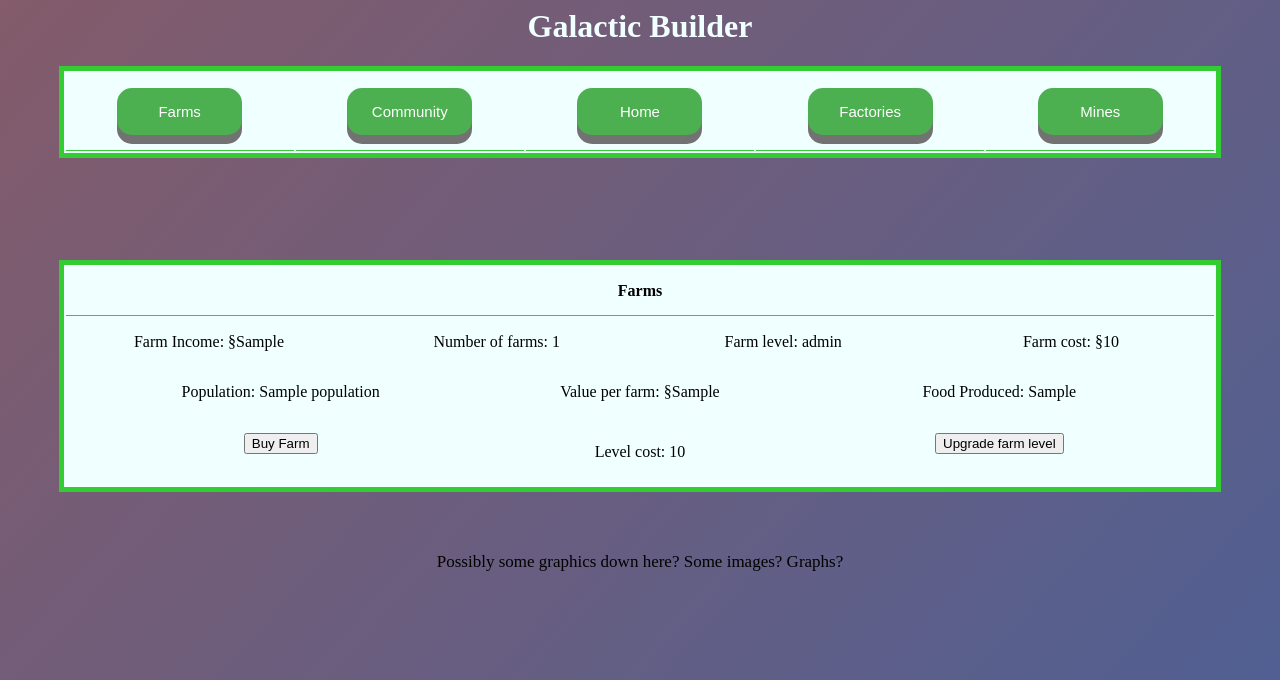
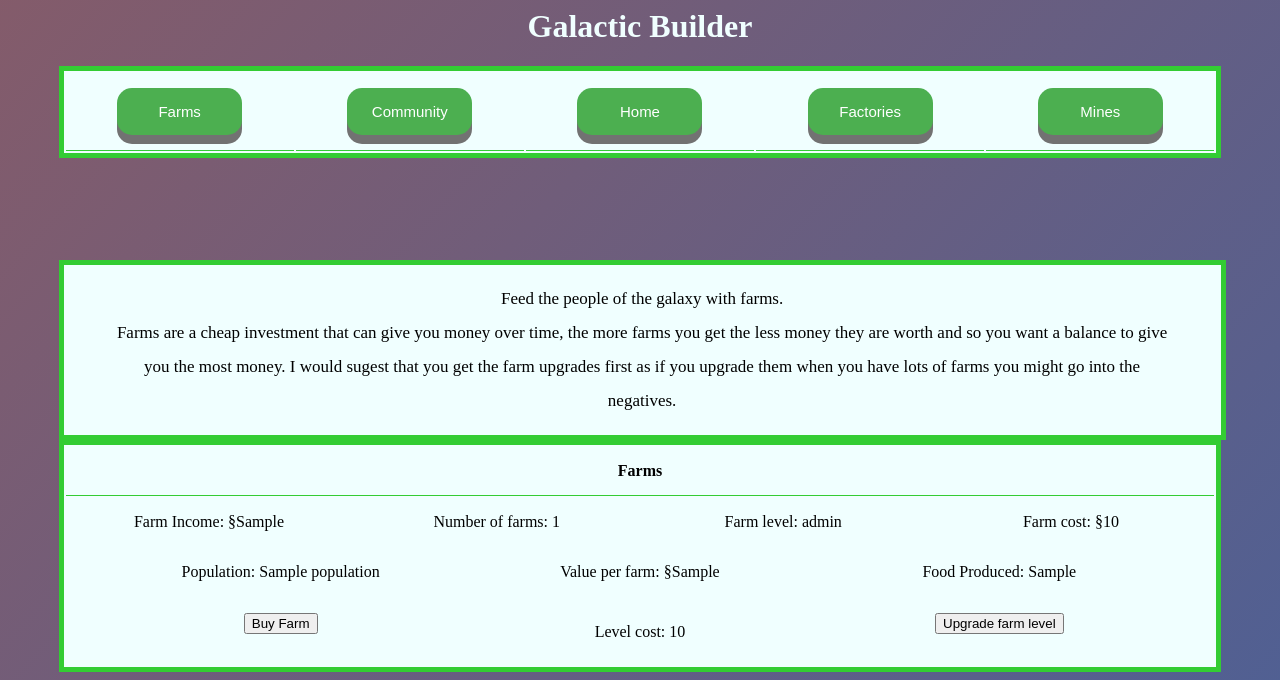
Before and after one commit to gyndlf/galactic-builder, a Flask app: template templates/farms.html in a window 1280 px wide. Shown: the top 680 px of the page. Run offline with Flask 2, Linux system fonts and the light colour scheme; the template is opened without the code that fills it: most values are stand-ins (such as "Sample title", 1, 10 or a date in 2020); some libraries are stand-ins or nearby versions.

Commit message:
description for farms

```diff
--- a/templates/farms.html
+++ b/templates/farms.html
@@ -1,5 +1,8 @@
 {% extends "base.html" %}
 {% block content %}
+<div class="species"><p>
+Feed the people of the galaxy with farms.<br>
+Farms are a cheap investment that can give you money over time, the more farms you get the less money they are worth and so you want a balance to give you the most money. I would sugest that you get the farm upgrades first as if you upgrade them when you have lots of farms you might go into the negatives.</p></div>
 <table id="maininfo">
     <tr>
         <td colspan="12"><b>Farms</b>
```
